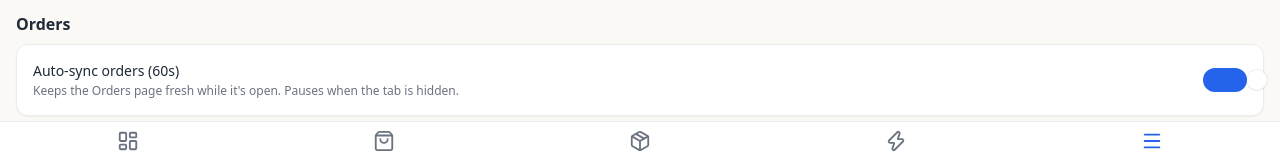
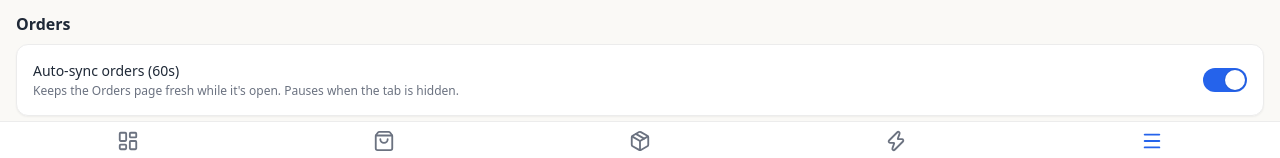
Before and after one commit to Chuahbingsong/MyStoreHub, a React (Vite) app: page /settings in a window 1280 px wide. Shown: the part 620-778 px from the top of the page. Built offline with nearby package versions, Linux system fonts and the light colour scheme; no server answers.

Commit message:
fix: switch thumb overflow, anchor thumb inset separately from travel

```diff
--- a/src/components/ui/switch.jsx
+++ b/src/components/ui/switch.jsx
@@ -37,8 +37,12 @@ export function Switch({
     >
       <span
         className={cn(
-          'absolute top-0.5 h-5 w-5 rounded-full bg-white shadow-sm ring-1 ring-black/5 transition-transform duration-200 ease-in-out',
-          checked ? 'translate-x-[22px]' : 'translate-x-0.5'
+          // Anchored at a fixed 2px inset (left-0.5 / top-0.5); translate-x
+          // carries ONLY the travel. Track 44px − thumb 20px − 2px inset each
+          // side = 20px of travel, so ON lands with a symmetric 2px inset and
+          // never overshoots the rounded edge.
+          'absolute left-0.5 top-0.5 h-5 w-5 rounded-full bg-white shadow-sm ring-1 ring-black/5 transition-transform duration-200 ease-in-out',
+          checked ? 'translate-x-5' : 'translate-x-0'
         )}
       />
     </button>
```
